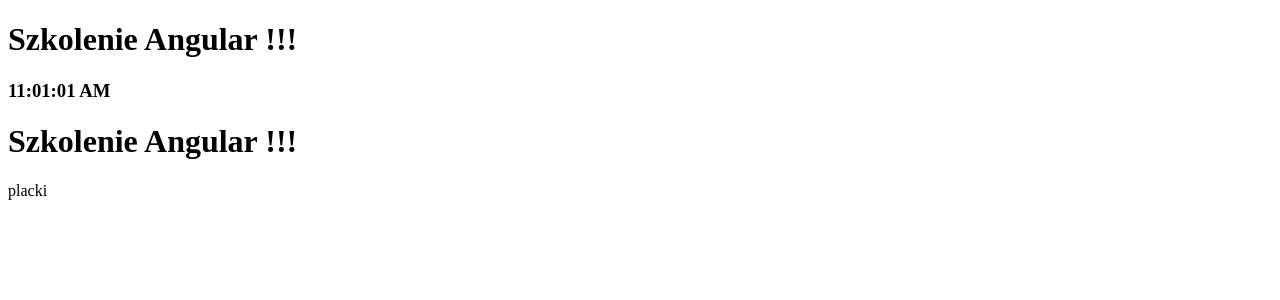
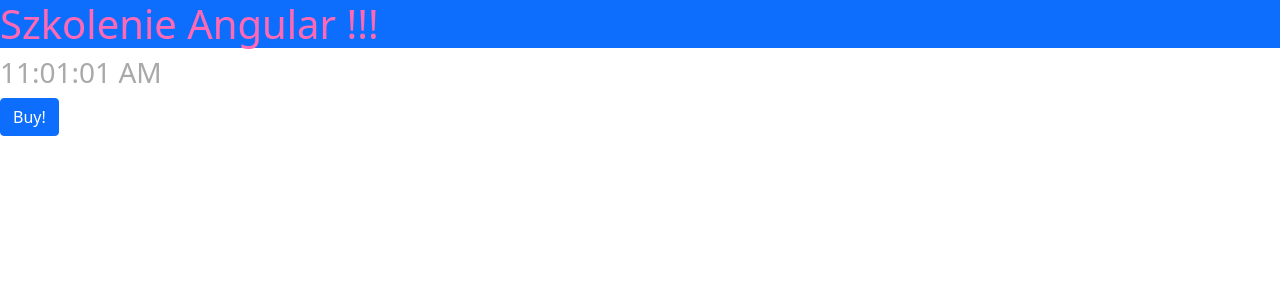
Before and after one commit to ev45ive/altkom-angular-grudzien, an Angular app: page / in a window 1280 px wide. Shown: the top 300 px of the page. Built offline with nearby package versions, Linux system fonts and the light colour scheme.

Commit message:
Bootstrap  + SCSS ( variables, loops, conditionals, mixins... )

```diff
--- a/package.json
+++ b/package.json
@@ -18,6 +18,7 @@
     "@angular/platform-browser": "~13.1.0",
     "@angular/platform-browser-dynamic": "~13.1.0",
     "@angular/router": "~13.1.0",
+    "bootstrap": "^5.1.3",
     "rxjs": "~7.4.0",
     "tslib": "^2.3.0",
     "zone.js": "~0.11.4"
--- a/src/app/app.component.html
+++ b/src/app/app.component.html
@@ -1,20 +1,7 @@
 
-<h1>Szkolenie {{title}}!</h1>
+<h1 class="bg-primary">Szkolenie {{title}}!</h1>
 
 <app-counter></app-counter>
 
 
-{{ alert() }}
-
-<h1>Szkolenie {{title}}!</h1>
-
-
-<span>placki</span>
-
-<!-- <ul>
-  <li appCounter></li>
-</ul>
-
-<table>
-  <tbody>?</tbody>
-</table> -->
+<button class="btn btn-primary">Buy!</button>
--- a/src/app/app.component.scss
+++ b/src/app/app.component.scss
@@ -0,0 +1,4 @@
+
+h1, h3 {
+  color: hotpink;
+}
--- a/src/app/app.component.ts
+++ b/src/app/app.component.ts
@@ -10,22 +10,6 @@
 export class AppComponent {
   title = 'Angular !!';
 
-  alert() {
-    console.log('Alert')
-
-    // NG0100: ExpressionChangedAfterItHasBeenCheckedError: Expression has changed after it was checked.
-    //  Previous value: 'Angular !!'. Current value: 'Zmieniono'.. Find more at https://angular.io/errors/NG0100
-    // this.title = 'Zmieniono'
-
-
-    // Change After Rendering!!
-    // if (this.title !== 'Zmieniono') {
-    //   setTimeout(() => {
-    //     this.title = 'Zmieniono'
-    //   })
-    // }
-  }
-
 }
 
 
--- a/src/app/app.module.ts
+++ b/src/app/app.module.ts
@@ -8,7 +8,7 @@
 @NgModule({
   declarations: [
     AppComponent,
-    CounterComponent
+    CounterComponent,
   ],
   imports: [
     BrowserModule,
--- a/src/app/counter/counter.component.ts
+++ b/src/app/counter/counter.component.ts
@@ -7,7 +7,12 @@
       <h3>{{time}}</h3>
     </div>
   `,
-  styles: []
+  styles: [`
+
+      h1, h3 {
+        color: darkgray;
+      }
+  `]
 })
 export class CounterComponent implements OnInit {
 
--- a/src/styles.scss
+++ b/src/styles.scss
@@ -1 +1,29 @@
 /* You can add global styles to this file, and also import other style files */
+
+// @import url('../...');
+
+@import '~bootstrap/dist/css/bootstrap.css';
+
+// $primary: hotpink;
+
+// $enable-rounded:              false;
+// $enable-shadows:              true;
+// $enable-gradients:            true;
+
+// // scss-docs-start import-stack
+// // Configuration
+// @import "~bootstrap/scss/functions";
+// @import "~bootstrap/scss/variables";
+// @import "~bootstrap/scss/mixins";
+// @import "~bootstrap/scss/utilities";
+
+// // Layout & components
+// @import "~bootstrap/scss/root";
+// @import "~bootstrap/scss/reboot";
+// @import "~bootstrap/scss/type";
+// @import "~bootstrap/scss/images";
+// @import "~bootstrap/scss/containers";
+// @import "~bootstrap/scss/grid";
+
+// @import "~bootstrap/scss/buttons";
+// @import "~bootstrap/scss/helpers";
```
Also changed, not shown: 2 other files (tests, documents, lock files or other folders).
